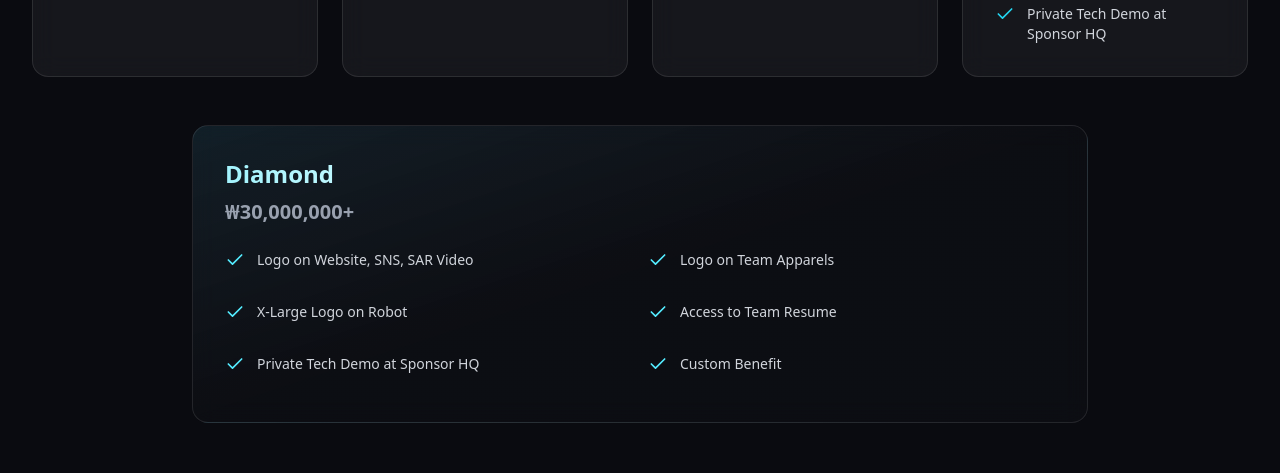
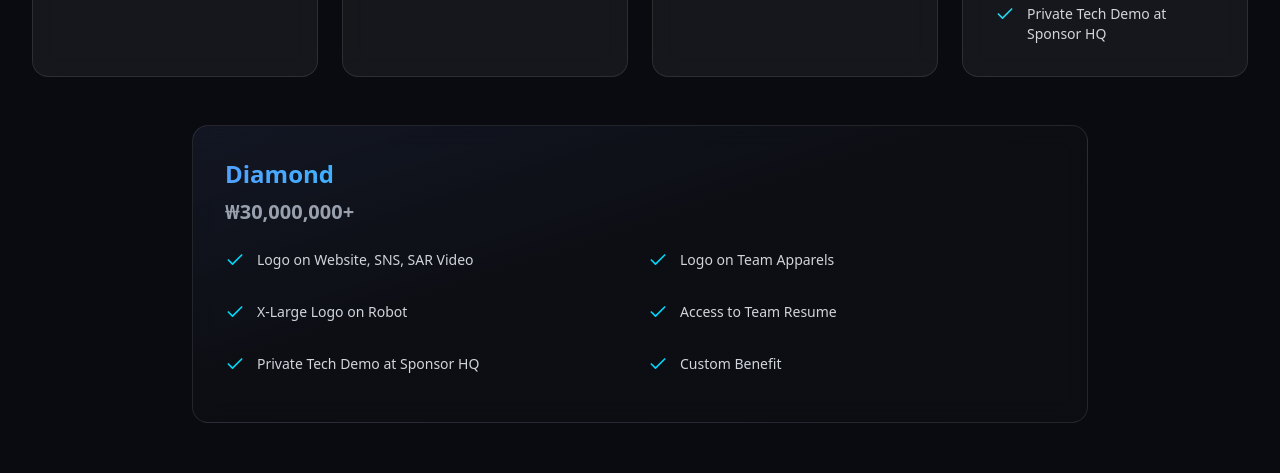
Before and after one commit to ZenithSpace/zenith.github.io, a React (Vite) app in the folder zenith-web/: page / in a window 1280 px wide. Shown: the part 4400-4873 px from the top of the page. Built offline with nearby package versions, Linux system fonts and the light colour scheme; a web font is replaced by a local one.

Commit message:
Final Polish Sponsorship: Distinct Diamond (Aurora) and Opaque Hover Background

```diff
--- a/zenith-web/src/components/Sponsorship.tsx
+++ b/zenith-web/src/components/Sponsorship.tsx
@@ -34,24 +34,24 @@ const Sponsorship = () => {
 
     const diamondTier = {
         key: 'diamond',
-        color: 'text-transparent bg-clip-text bg-gradient-to-r from-cyan-200 via-white to-cyan-200',
-        hex: '#67E8F9', // Cyan 300
-        border: 'border-cyan-500/30 group-hover:border-cyan-300' // Always visible border for Diamond
+        // Aurora Gradient for Diamond to make it distinct from Platinum
+        color: 'text-transparent bg-clip-text bg-gradient-to-r from-blue-400 via-cyan-400 to-purple-400',
+        hex: '#A78BFA', // Purple-ish tint for the glow
+        border: 'border-blue-500/30 group-hover:border-cyan-400'
     };
 
     const SparkleHalo = ({ color }: { color: string }) => {
         return (
             <div className="absolute -inset-2 -z-10 rounded-2xl opacity-0 group-hover:opacity-100 transition-opacity duration-500 pointer-events-none">
-                {/* 1. The Subtle Halo (Outer Glow) - Soft and blurred */}
+                {/* 1. The Subtle Halo (Outer Glow) */}
                 <div
-                    className="absolute inset-0 rounded-2xl blur-2xl opacity-20 transition-all duration-500"
+                    className="absolute inset-0 rounded-2xl blur-xl opacity-30 transition-all duration-500"
                     style={{ backgroundColor: color }}
                 />
 
                 {/* 2. Twinkling Particles (Randomized Positions & Drift) */}
                 {[...Array(20)].map((_, i) => {
-                    // Randomize start position along the edges
-                    const side = Math.floor(Math.random() * 4); // 0:top, 1:right, 2:bottom, 3:left
+                    const side = Math.floor(Math.random() * 4);
                     let top = '0%', left = '0%';
 
                     switch (side) {
@@ -69,13 +69,13 @@ const Sponsorship = () => {
                             animate={{
                                 opacity: [0, 1, 0],
                                 scale: [0, 1.5, 0],
-                                x: [0, (Math.random() - 0.5) * 30], // Random drift X
-                                y: [0, (Math.random() - 0.5) * 30], // Random drift Y
+                                x: [0, (Math.random() - 0.5) * 30],
+                                y: [0, (Math.random() - 0.5) * 30],
                             }}
                             transition={{
-                                duration: 1.5 + Math.random() * 2, // Random duration
+                                duration: 1.5 + Math.random() * 2,
                                 repeat: Infinity,
-                                delay: Math.random() * 2, // Random delay
+                                delay: Math.random() * 2,
                                 ease: "easeInOut"
                             }}
                         />
@@ -96,15 +96,17 @@ const Sponsorship = () => {
                 viewport={{ once: true }}
                 className={`relative group z-0 ${isDiamond ? 'w-full max-w-4xl mx-auto mt-12' : 'h-full'}`}
             >
-                {/* Sparkle Halo Effect */}
+                {/* Sparkle Halo Effect - Behind the card */}
                 <SparkleHalo color={tierConfig.hex} />
 
                 {/* Card Content */}
+                {/* Added bg-[#0A0B10] on hover to block the halo from showing through the center */}
                 <div className={`glass-panel p-8 rounded-2xl border transition-all duration-300 h-full relative z-10 overflow-hidden
-                    ${isDiamond ? 'bg-gradient-to-br from-cyan-950/30 via-[#0A0B10]/80 to-[#0A0B10]/80' : 'bg-[#0A0B10]/80 border-white/10'}
+                    ${isDiamond ? 'bg-gradient-to-br from-slate-900/50 via-[#0A0B10]/80 to-[#0A0B10]/80' : 'bg-[#0A0B10]/40'}
+                    group-hover:bg-[#0A0B10]
                     ${tierConfig.border} backdrop-blur-xl`}
                 >
-                    {/* Tinted Background on Hover */}
+                    {/* Tinted Background on Hover - Inside the card for readability */}
                     <div
                         className="absolute inset-0 opacity-0 group-hover:opacity-10 transition-opacity duration-300 pointer-events-none"
                         style={{ backgroundColor: tierConfig.hex }}
@@ -120,7 +122,7 @@ const Sponsorship = () => {
                         <ul className={`space-y-4 ${isDiamond ? 'grid grid-cols-1 md:grid-cols-2 gap-4 space-y-0' : ''}`}>
                             {features.map((feature, i) => (
                                 <li key={i} className="flex items-start gap-3 text-sm text-gray-300">
-                                    <Check className={`w-5 h-5 flex-shrink-0 ${tierConfig.key === 'diamond' ? 'text-cyan-300' : tierConfig.color}`} />
+                                    <Check className={`w-5 h-5 flex-shrink-0 ${tierConfig.key === 'diamond' ? 'text-cyan-400' : tierConfig.color}`} />
                                     <span>{feature}</span>
                                 </li>
                             ))}
```
